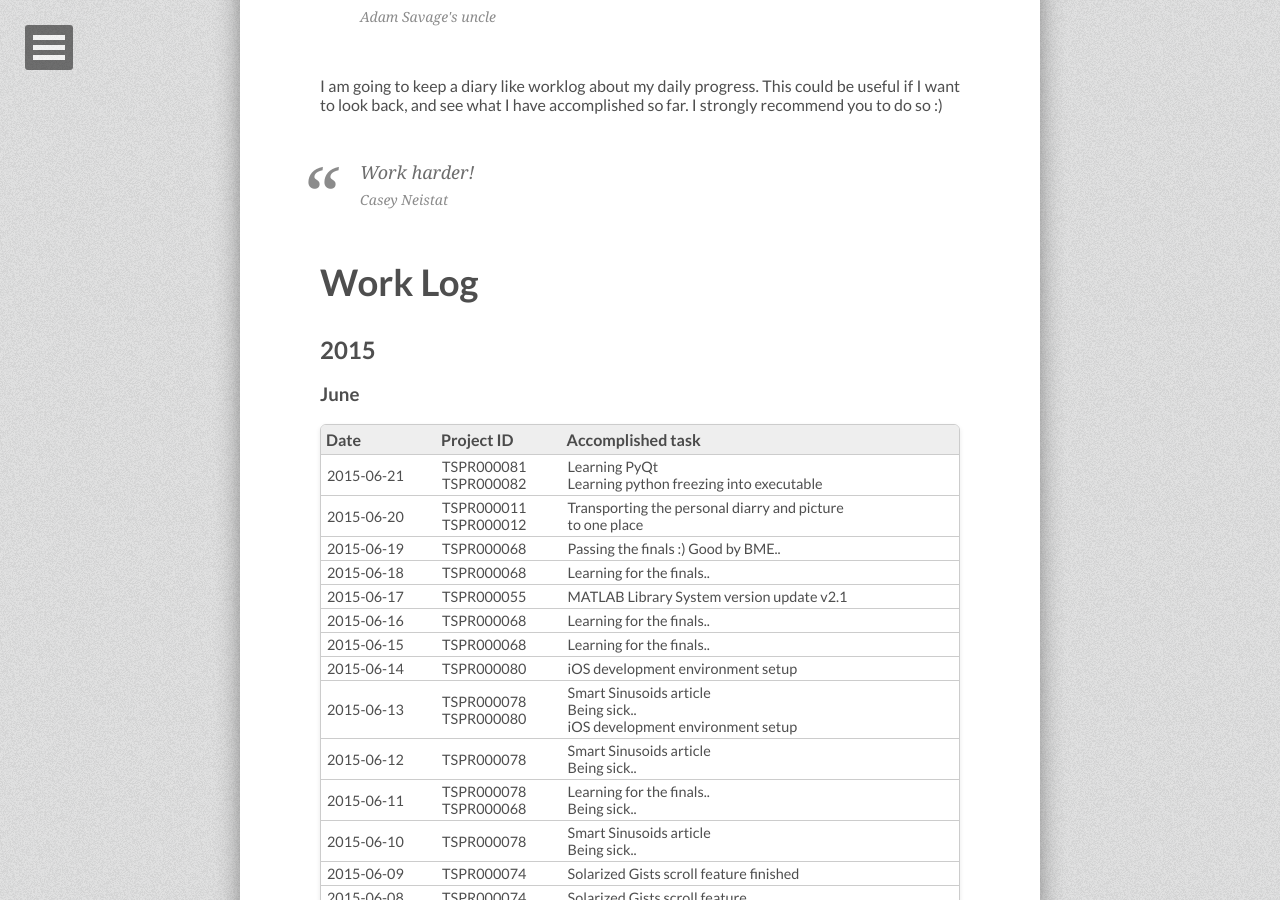
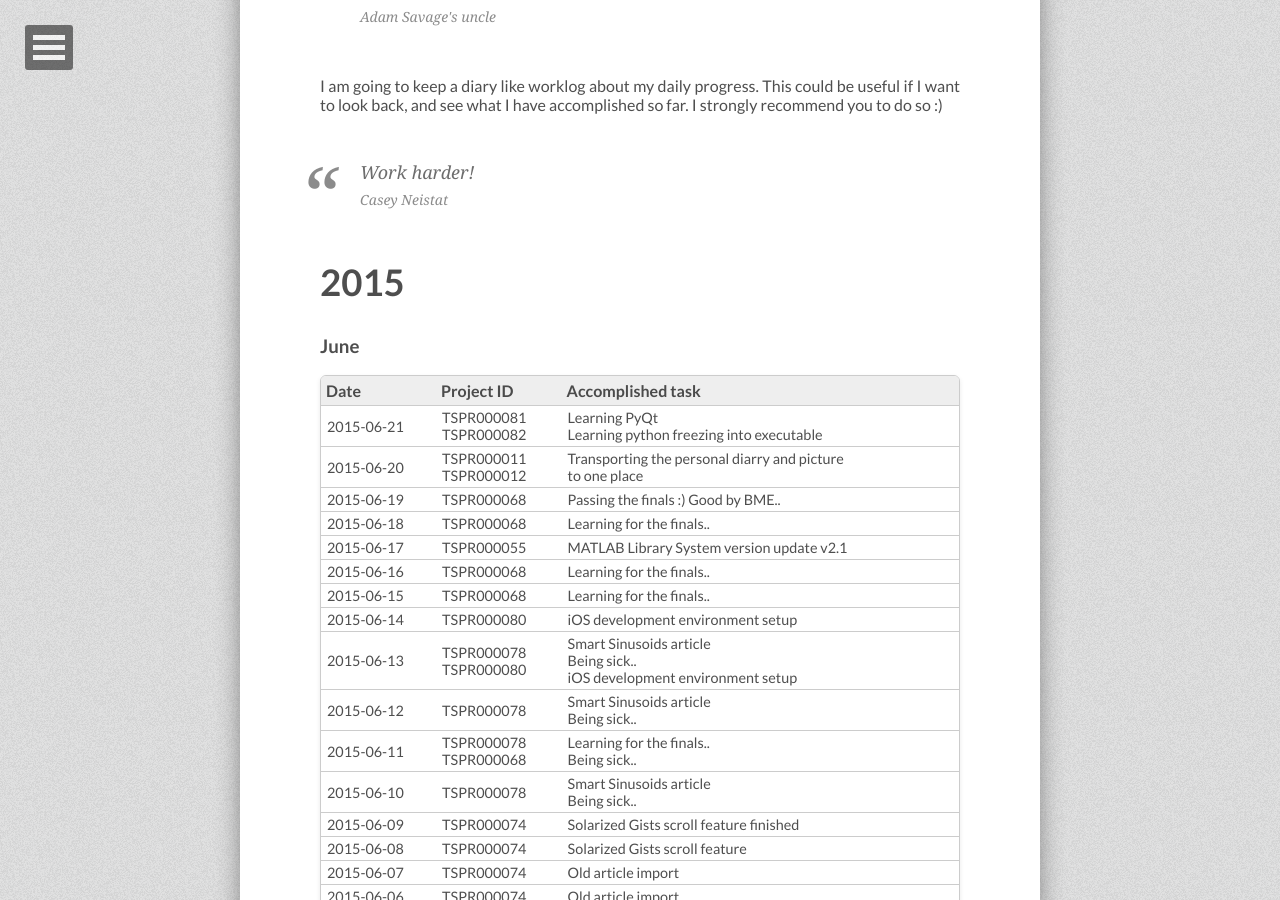
Before and after one commit to tiborsimon/tiborsimon.github.io, a Jekyll site: the page built from worklog/index.md, in a window 1280 px wide and 900 px high, scrolled down 570 px. Built offline with Jekyll 4.4.1, drawn with Linux system fonts in a browser that asks for light colours; nearby versions of some CDN libraries.

Commit message:
Update index.md

```diff
--- a/worklog/index.md
+++ b/worklog/index.md
@@ -25,9 +25,8 @@
 <cite>Casey Neistat</cite>
 </blockquote>
 
-# Work Log
 
-## 2015
+# 2015
 
 ### June
 
```
